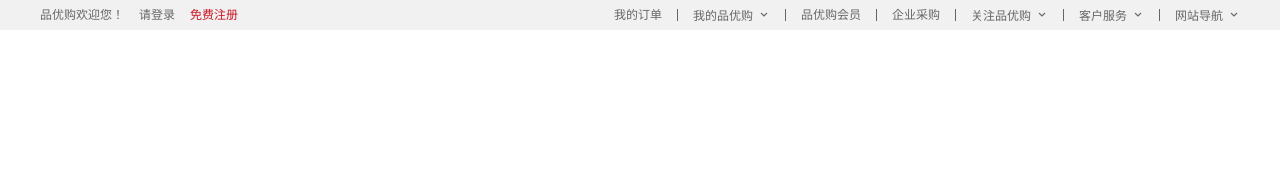
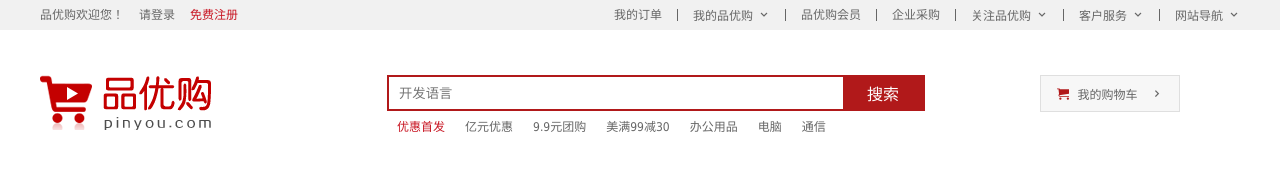
Before and after one commit to Chaoran-Li/WebMock_2, a plain HTML site: page index.html in a window 1280 px wide. Drawn offline with Linux system fonts and the light colour scheme; files whose address does not match are found by name.

Commit message:
header part finished

```diff
--- a/css/index.css
+++ b/css/index.css
@@ -55,3 +55,88 @@
     font-family: 'icomoon';
     margin-left: 5px;
 }
+
+#header {
+    position: relative;
+    margin-top: 45px;
+    height: 55px;
+    /* border: 1px solid red; */
+}
+
+#header .logo {
+    position: absolute;
+    width: 175px;
+    height: 55px;
+}
+
+#header .logo a {
+    display: block;
+    width: 175px;
+    height: 55px;
+    background: url(../images/logo.png) no-repeat;
+    font-size: 0;
+}
+
+#header .search {
+    position: absolute;
+    left: 347px;
+    width: 538px;
+    height: 36px;
+    border: 2px solid #b1191a;
+}
+
+#header .search input{
+    float: left;
+    width: 454px;
+    height: 32px;
+    padding-left: 10px;
+}
+
+#header .search button {
+    float: left;
+    width: 80px;
+    height: 32px;
+    background-color: #b1191a;
+    font-size: 16px;
+    color: #ffffff;
+}
+
+#header .hotwords {
+    position: absolute;
+    top: 43px;
+    left: 347px;
+}
+
+#header .hotwords ul li {
+    float: left;
+    margin: 0 10px;
+
+}
+
+#header .hotwords ul li a {
+    font-size: 12px;
+}
+
+#header .cart {
+    position: absolute;
+    right: 60px;
+    width: 140px;
+    height: 37px;
+    line-height: 37px;
+    text-align: center;
+    background-color: #f7f7f7;
+    border: 1px solid #dfdfdf;
+}
+
+#header .cart::before {
+    content: '\e93a';
+    font-family: 'icomoon';
+    margin-right: 5px;
+    color: #b1191a;
+}
+
+#header .cart::after {
+    content: '\e920';
+    font-family: 'icomoon';
+    margin-left: 10px;
+}
--- a/index.html
+++ b/index.html
@@ -43,5 +43,48 @@
         </div>
     </section>
     <!-- shortcut end -->
+    <!-- header -->
+    <section id="header" class="main">
+        <!-- SEO:
+        1. use h1 element wrap a link element
+        2. give link a tile attribute and place name into the link element -->
+        <div class="logo">
+            <h1>
+                <a href="index.html" title="logo">品优购商城</a>
+            </h1>
+        </div>
+        <div class="search">
+            <input type="search" placeholder="开发语言"><button>搜索</button>
+        </div>
+        <div class="hotwords">
+            <ul>
+                <li>
+                    <a href="#" class="style_red">优惠首发</a>
+                </li>
+                <li>
+                    <a href="#">亿元优惠</a>
+                </li>
+                <li>
+                    <a href="#">9.9元团购</a>
+                </li>
+                <li>
+                    <a href="#">美满99减30</a>
+                </li>
+                <li>
+                    <a href="#">办公用品</a>
+                </li>
+                <li>
+                    <a href="#">电脑</a>
+                </li>
+                <li>
+                    <a href="#">通信</a>
+                </li>
+            </ul>
+        </div>
+        <div class="cart">
+            我的购物车
+        </div>
+    </section>
+    <!-- header end -->
 </body>
 </html>
```
Also changed, not shown: images/logo.png (added), 2 other files.
